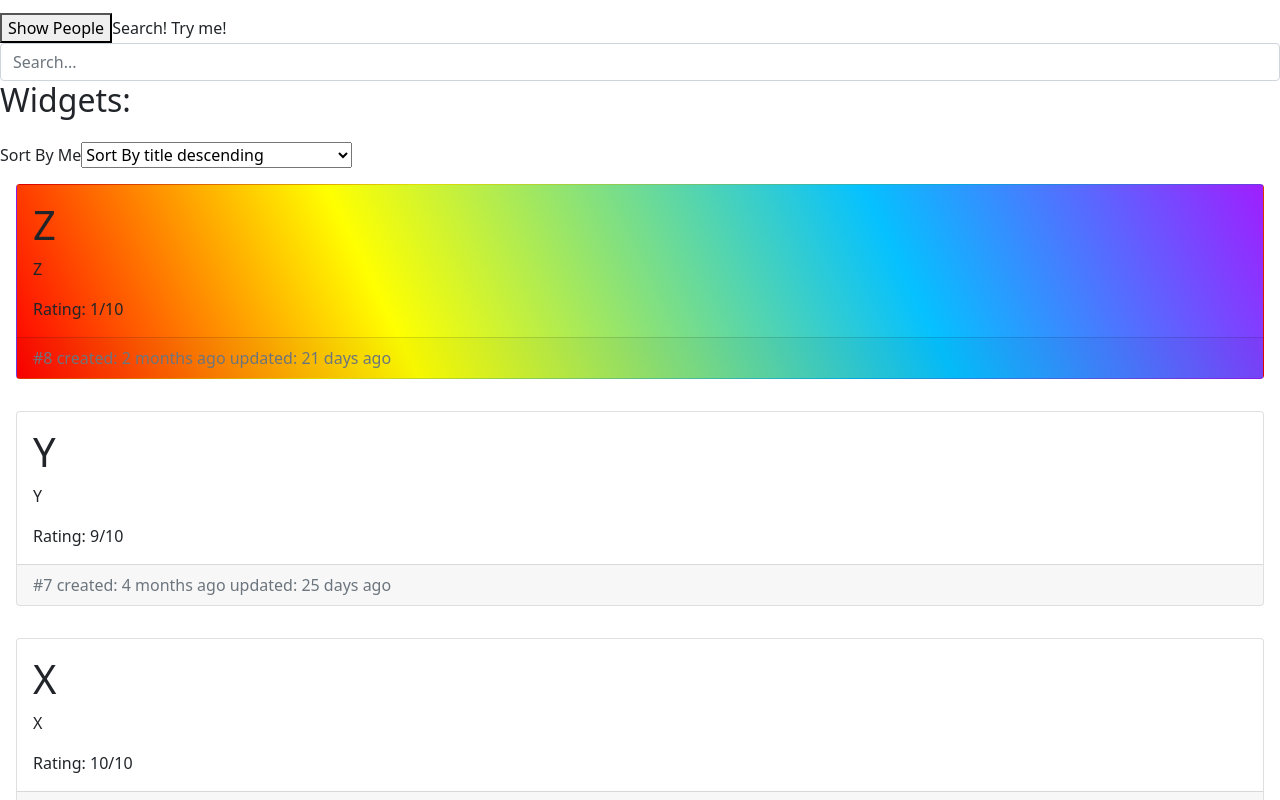
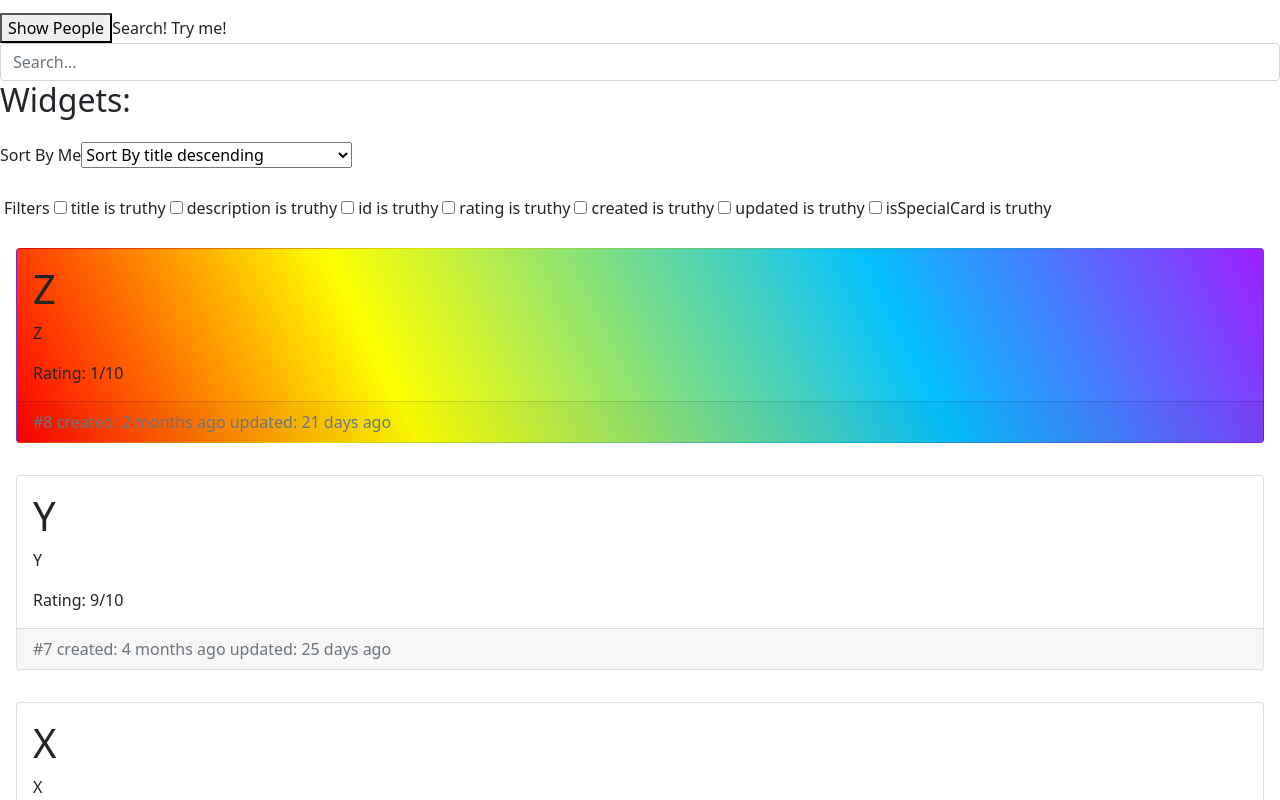
Before and after one commit to DLParkin/advanced-typescript-generic-search-sort-filtering, a React (Create React App) app: page / in a window 1280 px wide. Shown: the top 800 px of the page. Built offline with nearby package versions, Linux system fonts and the light colour scheme.

Commit message:
created a filterinput

```diff
--- a/src/App.tsx
+++ b/src/App.tsx
@@ -10,6 +10,8 @@ import genericSearch from "./utils/genericSearch";
 import genericSort from "./utils/genericSort";
 import { Widget } from "./components/Renderers/Widget";
 import { Person } from "./components/Renderers/Person";
+import genericFilter from "./utils/genericFilter";
+import { FilterInput } from "./components/FilterInput";
 
 function App() {
   const [showPeople, setShowPeople] = useState<boolean>(false);
@@ -21,10 +23,18 @@ function App() {
     isDescending: true,
   });
 
+  const [widgetFilterProperties, setWidgetFilterProperties] = useState<
+    Array<keyof IWidget>
+  >([]);
+
   const [personProperty, setPersonProperty] = useState<IProperty<IPerson>>({
     property: "firstName",
     isDescending: true,
   });
+
+  const [peopleFilterProperties, setPeopleFilterProperties] = useState<
+    Array<keyof IPerson>
+  >([]);
 
   return (
     <>
@@ -39,13 +49,32 @@ function App() {
             object={widgets[0]}
             setProperty={(propertyType) => setWidgetProperty(propertyType)}
           />
+          <br />
+          <FilterInput
+            object={widgets[0]}
+            properties={widgetFilterProperties}
+            onChangeFilter={(property) => {
+              widgetFilterProperties.includes(property)
+                ? setWidgetFilterProperties(
+                    widgetFilterProperties.filter(
+                      (widgetFilterProperty) =>
+                        widgetFilterProperty !== property
+                    )
+                  )
+                : setWidgetFilterProperties([
+                    ...widgetFilterProperties,
+                    property,
+                  ]);
+            }}
+          />
           {widgets
             .filter((widget) =>
               genericSearch(widget, ["title", "description"], query, false)
             )
+            .filter((widget) => genericFilter(widget, widgetFilterProperties))
             .sort((a, b) => genericSort(a, b, widgetProperty))
             .map((widget, index) => {
-              return <Widget {...widget} />;
+              return <Widget key={index} {...widget} />;
             })}
         </>
       ) : (
@@ -54,6 +83,24 @@ function App() {
           <SortInput
             object={people[0]}
             setProperty={(propertyType) => setPersonProperty(propertyType)}
+          />
+          <br />
+          <FilterInput
+            object={people[0]}
+            properties={peopleFilterProperties}
+            onChangeFilter={(property) => {
+              peopleFilterProperties.includes(property)
+                ? setPeopleFilterProperties(
+                    peopleFilterProperties.filter(
+                      (peopleFilterProperty) =>
+                        peopleFilterProperty !== property
+                    )
+                  )
+                : setPeopleFilterProperties([
+                    ...peopleFilterProperties,
+                    property,
+                  ]);
+            }}
           />
           {people
             .filter((person) =>
@@ -64,9 +111,10 @@ function App() {
                 false
               )
             )
+            .filter((person) => genericFilter(person, peopleFilterProperties))
             .sort((a, b) => genericSort(a, b, personProperty))
             .map((person, index) => {
-              return <Person {...person} />;
+              return <Person key={index} {...person} />;
             })}
         </>
       )}
--- /dev/null
+++ b/src/components/FilterInput.tsx
@@ -0,0 +1,31 @@
+import React from "react";
+
+export interface IFilterProps<T> {
+  object: T;
+  properties: Array<keyof T>;
+  onChangeFilter: (property: keyof T) => void;
+}
+
+export function FilterInput<T>(props: IFilterProps<T>) {
+  const { object, properties, onChangeFilter } = props;
+  return (
+    <div className="p-1 my-2">
+      <label className="mt-3">Filters</label>
+      {Object.keys(object).map((key) => {
+        return (
+          <>
+            <input
+              type="checkbox"
+              id={key}
+              value={key}
+              onChange={() => onChangeFilter(key as any)}
+              checked={properties.some((property) => property === key)}
+              className="m-1 ml-3"
+            />
+            <label htmlFor={key}>{`${key} is truthy`}</label>
+          </>
+        );
+      })}
+    </div>
+  );
+}
--- /dev/null
+++ b/src/utils/genericFilter.ts
@@ -0,0 +1,8 @@
+export default function genericFilter<T>(
+  object: T,
+  filterProperties: Array<keyof T>
+): boolean {
+  return filterProperties.every((filterProperty) => {
+    return object[filterProperty] ? true : false;
+  });
+}
```
